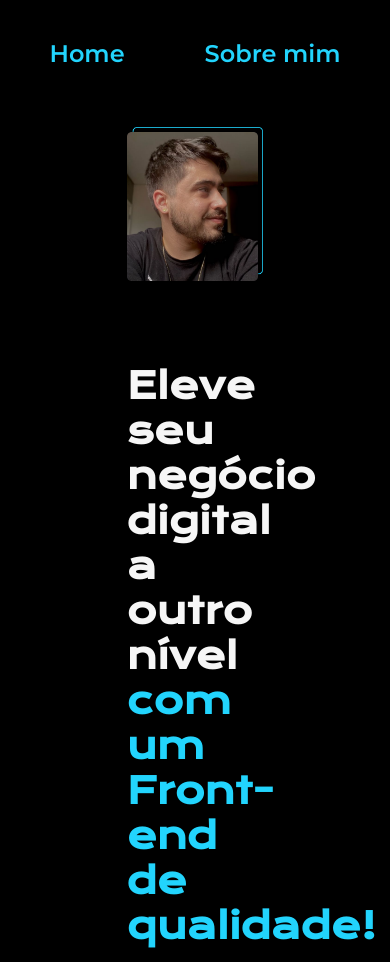
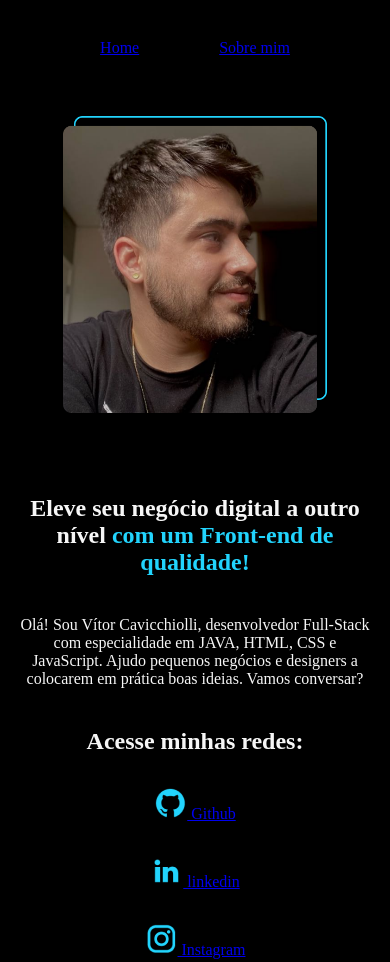
Before and after one commit to Vitorcavic/Portf-lio, a plain HTML site: page index.html in a window 390 px wide. Shown: the top 962 px of the page. Drawn offline with nearby package versions, Linux system fonts and the light colour scheme.

Commit message:
responsividade

```diff
--- a/styles/style.css
+++ b/styles/style.css
@@ -1,6 +1,6 @@
 @import url('https://fonts.googleapis.com/css2?family=Krona+One&family=Montserrat:wght@400;600&display=swap');
 
-:root{
+:root {
     --cor-primaria: #000000;
     --cor-secundaria: #F6F6F6;
     --cor-terciaria: #22D4FD;
@@ -10,27 +10,27 @@
     --fonte-secundaria: 'Montserrat', sans-serif;
 }
 
-*{
+* {
     margin: 0;
     padding: 0;
 }
 
-body{
+body {
     box-sizing: border-box;
     background-color: var(--cor-primaria);
     color: var(--cor-secundaria);
 }
 
-.cabecalho{
+.cabecalho {
     padding: 2% 0% 0% 15%;
 }
 
-.cabecalho__menu{
+.cabecalho__menu {
     display: flex;
     gap: 80px;
 }
 
-.cabecalho__menu__link{
+.cabecalho_menu_link {
     font-family: var(--fonte-secundaria);
     font-size: 1.5rem;
     font-weight: 600;
@@ -38,7 +38,7 @@ body{
     text-decoration: none;
 }
 
-.apresentacao{
+.apresentacao {
     padding: 5% 15%;
     display: flex;
     align-items: center;
@@ -46,28 +46,28 @@ body{
     gap: 82px;
 }
 
-.apresentacao__conteudo{
+.apresentacao__conteudo {
     width: 50%;
     display: flex;
     flex-direction: column;
     gap: 40px;
 }
 
-.apresentacao__conteudo__titulo{
+.apresentacao_conteudo_titulo {
     font-size: 2.25rem;
     font-family: var(--fonte-primaria);
 }
 
-.titulo-destaque{
+.titulo-destaque {
     color: var(--cor-terciaria);
 }
 
-.apresentacao__conteudo__texto{
+.apresentacao_conteudo_texto {
     font-size: 1.5rem;
     font-family: var(--fonte-secundaria);
 }
 
-.apresentacao__links{
+.apresentacao__links {
     display: flex;
     flex-direction: column;
     justify-content: space-between;
@@ -75,13 +75,13 @@ body{
     gap: 32px;
 }
 
-.apresentacao__links__subtitulo{
+.apresentacao_links_subtitulo {
     font-family: var(--fonte-primaria);
     font-weight: 400;
     font-size: 1.5rem;
 }
 
-.apresentacao__links__navegacao{
+.apresentacao_links_navegacao {
     display: flex;
     justify-content: center;
     gap: 16px;
@@ -97,16 +97,16 @@ body{
     font-family: var(--fonte-secundaria);
 }
 
-.apresentacao__links__navegacao:hover{
+.apresentacao_links_navegacao:hover {
     background-color: var(--cor-hover);
     width: 55%;
 }
 
-.apresentacao__imagem{
+.apresentacao__imagem {
     width: 50%;
 }
 
-.rodape{
+.rodape {
     color: var(--cor-primaria);
     background-color: var(--cor-terciaria);
     padding: 24px;
@@ -121,10 +121,31 @@ body{
         padding: 10%;
     }
 
-    .cabecalho__menu{
+    .cabecalho__menu {
         justify-content: center;
     }
+
     .apresentacao {
         flex-direction: column-reverse;
+        padding: 5%;
     }
+
+    .apresentacao__conteudo {
+        width: auto;
+        align-items: center;
+        text-align: center;
+    }
+
+    .apresentacao_links_navegacao {
+        width: 90%;
+    }
+
+    .apresentacao_links_navegacao:hover {
+        width: 95%;
+    }
+
+    .apresentacao__imagem {
+        width: 75%;
+    }
+
 }
```
